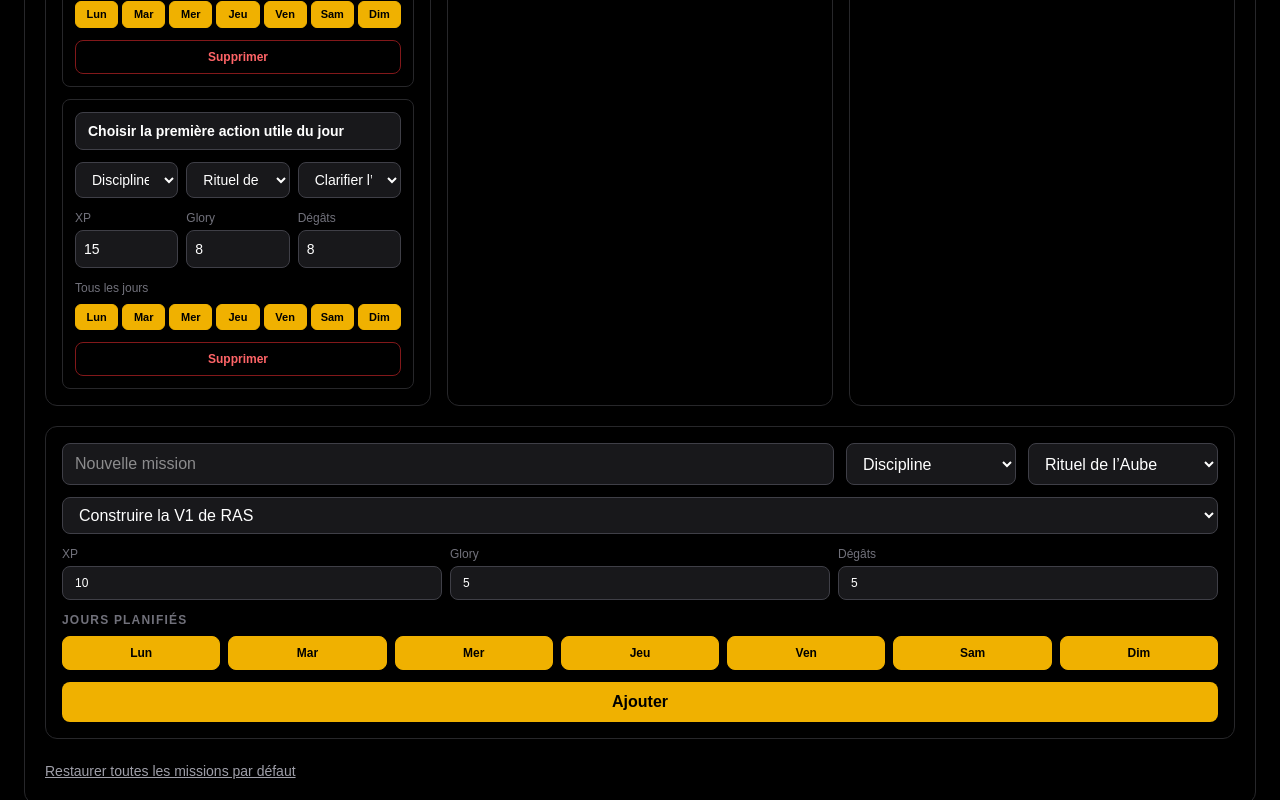
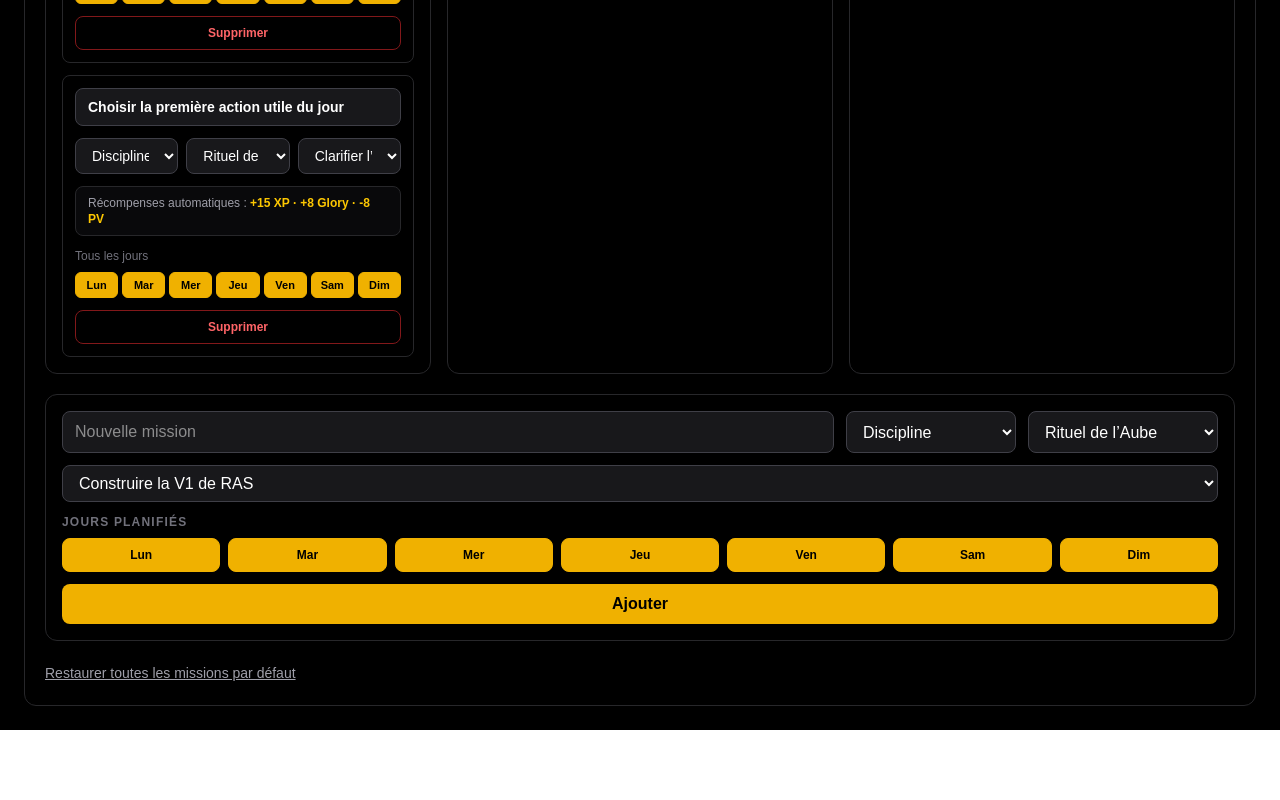
Before and after one commit to RobinWhitman/ras, a Next.js app: page /missions in a window 1280 px wide. Shown: the part 2025-2825 px from the top of the page. After the commit the page ends 2755 px from the top, so only its background shows below. Built offline with nearby package versions, Linux system fonts and the light colour scheme.

Commit message:
Fix Macro Sprint 16 - Projets visibles et recompenses automatiques

```diff
--- a/src/app/projects/page.tsx
+++ b/src/app/projects/page.tsx
@@ -111,6 +111,10 @@ export default function ProjectsPage() {
               0
             );
 
+            const linkedMissionCount = save.dailyMissions.filter(
+              (mission) => mission.projectId === project.id
+            ).length;
+
             return (
               <article
                 key={project.id}
@@ -169,7 +173,7 @@ export default function ProjectsPage() {
                   </p>
                 </div>
 
-                <div className="mt-5 grid grid-cols-2 gap-3 text-sm">
+                <div className="mt-5 grid grid-cols-3 gap-3 text-sm">
                   <div className="rounded-lg border border-zinc-800 p-3">
                     <p className="text-zinc-500">
                       Aujourd’hui
@@ -187,6 +191,16 @@ export default function ProjectsPage() {
 
                     <p className="mt-1 font-bold">
                       {archivedXp} XP
+                    </p>
+                  </div>
+
+                  <div className="rounded-lg border border-zinc-800 p-3">
+                    <p className="text-zinc-500">
+                      Missions
+                    </p>
+
+                    <p className="mt-1 font-bold">
+                      {linkedMissionCount}
                     </p>
                   </div>
                 </div>
--- a/src/components/dashboard/MissionManager.tsx
+++ b/src/components/dashboard/MissionManager.tsx
@@ -12,9 +12,6 @@ type MissionManagerProps = {
     pillar: Pillar,
     ritualId: string,
     daysOfWeek: WeekDay[],
-    xp: number,
-    glory: number,
-    damage: number,
     projectId?: string
   ) => void;
   onUpdateMission: (mission: Mission) => void;
@@ -62,9 +59,8 @@ function formatDays(daysOfWeek: WeekDay[]) {
     .join(", ");
 }
 
-function clampNumber(value: number) {
-  if (!Number.isFinite(value)) return 0;
-  return Math.max(0, Math.round(value));
+function formatRewards(mission: Mission) {
+  return `+${mission.xp} XP · +${mission.glory} Glory · -${mission.damage} PV`;
 }
 
 export default function MissionManager({
@@ -78,31 +74,19 @@ export default function MissionManager({
   const [title, setTitle] = useState("");
   const [pillar, setPillar] = useState<Pillar>("Discipline");
   const [ritualId, setRitualId] = useState("ritual-aube");
-  const [projectId, setProjectId] = useState(projects[0]?.id ?? "project-ras-v1");
-  const [daysOfWeek, setDaysOfWeek] = useState<WeekDay[]>(allWeekDays);
-  const [xp, setXp] = useState(10);
-  const [glory, setGlory] = useState(5);
-  const [damage, setDamage] = useState(5);
+  const [projectId, setProjectId] = useState(
+    projects[0]?.id ?? "project-ras-v1"
+  );
+  const [daysOfWeek, setDaysOfWeek] =
+    useState<WeekDay[]>(allWeekDays);
 
   function handleSubmit(event: React.FormEvent<HTMLFormElement>) {
     event.preventDefault();
 
-    onAddMission(
-      title,
-      pillar,
-      ritualId,
-      daysOfWeek,
-      clampNumber(xp),
-      clampNumber(glory),
-      clampNumber(damage),
-      projectId
-    );
+    onAddMission(title, pillar, ritualId, daysOfWeek, projectId);
 
     setTitle("");
     setDaysOfWeek(allWeekDays);
-    setXp(10);
-    setGlory(5);
-    setDamage(5);
   }
 
   function updateMission(
@@ -212,51 +196,11 @@ export default function MissionManager({
                             </select>
                           </div>
 
-                          <div className="grid grid-cols-3 gap-2">
-                            <label className="text-xs text-zinc-500">
-                              XP
-                              <input
-                                type="number"
-                                min={0}
-                                value={mission.xp}
-                                onChange={(event) =>
-                                  updateMission(mission, {
-                                    xp: clampNumber(Number(event.target.value)),
-                                  })
-                                }
-                                className="mt-1 w-full rounded-lg border border-zinc-700 bg-zinc-900 px-2 py-2 text-sm text-white"
-                              />
-                            </label>
-
-                            <label className="text-xs text-zinc-500">
-                              Glory
-                              <input
-                                type="number"
-                                min={0}
-                                value={mission.glory}
-                                onChange={(event) =>
-                                  updateMission(mission, {
-                                    glory: clampNumber(Number(event.target.value)),
-                                  })
-                                }
-                                className="mt-1 w-full rounded-lg border border-zinc-700 bg-zinc-900 px-2 py-2 text-sm text-white"
-                              />
-                            </label>
-
-                            <label className="text-xs text-zinc-500">
-                              Dégâts
-                              <input
-                                type="number"
-                                min={0}
-                                value={mission.damage}
-                                onChange={(event) =>
-                                  updateMission(mission, {
-                                    damage: clampNumber(Number(event.target.value)),
-                                  })
-                                }
-                                className="mt-1 w-full rounded-lg border border-zinc-700 bg-zinc-900 px-2 py-2 text-sm text-white"
-                              />
-                            </label>
+                          <div className="rounded-lg border border-zinc-800 bg-zinc-950 px-3 py-2 text-xs text-zinc-400">
+                            Récompenses automatiques :{" "}
+                            <span className="font-bold text-yellow-400">
+                              {formatRewards(mission)}
+                            </span>
                           </div>
 
                           <div>
@@ -361,47 +305,6 @@ export default function MissionManager({
               ))}
             </select>
 
-            <div className="grid grid-cols-3 gap-2 lg:col-span-3">
-              <label className="text-xs text-zinc-500">
-                XP
-                <input
-                  type="number"
-                  min={0}
-                  value={xp}
-                  onChange={(event) =>
-                    setXp(clampNumber(Number(event.target.value)))
-                  }
-                  className="mt-1 w-full rounded-lg border border-zinc-700 bg-zinc-900 px-3 py-2 text-white"
-                />
-              </label>
-
-              <label className="text-xs text-zinc-500">
-                Glory
-                <input
-                  type="number"
-                  min={0}
-                  value={glory}
-                  onChange={(event) =>
-                    setGlory(clampNumber(Number(event.target.value)))
-                  }
-                  className="mt-1 w-full rounded-lg border border-zinc-700 bg-zinc-900 px-3 py-2 text-white"
-                />
-              </label>
-
-              <label className="text-xs text-zinc-500">
-                Dégâts
-                <input
-                  type="number"
-                  min={0}
-                  value={damage}
-                  onChange={(event) =>
-                    setDamage(clampNumber(Number(event.target.value)))
-                  }
-                  className="mt-1 w-full rounded-lg border border-zinc-700 bg-zinc-900 px-3 py-2 text-white"
-                />
-              </label>
-            </div>
-
             <div className="lg:col-span-3">
               <p className="mb-2 text-xs font-bold uppercase tracking-widest text-zinc-500">
                 Jours planifiés
--- a/src/data/game.ts
+++ b/src/data/game.ts
@@ -68,13 +68,13 @@ export const projects: Project[] = [
     title: "Construire la V1 de RAS",
   },
   {
-    id: "project-corps-performance",
+    id: "project-corps",
     chapterId: "chapter-ras",
     bossId: "boss-chaos",
     title: "Forger le Corps",
   },
   {
-    id: "project-ordre-mental",
+    id: "project-ordre",
     chapterId: "chapter-ras",
     bossId: "boss-chaos",
     title: "Clarifier l’Ordre Mental",
@@ -117,7 +117,7 @@ export const missions: Mission[] = [
     id: "mission-eau",
     chapterId: "chapter-ras",
     bossId: "boss-chaos",
-    projectId: "project-corps-performance",
+    projectId: "project-corps",
     ritualId: "ritual-aube",
     title: "Boire un grand verre d’eau",
     pillar: "Santé",
@@ -130,7 +130,7 @@ export const missions: Mission[] = [
     id: "mission-priere",
     chapterId: "chapter-ras",
     bossId: "boss-chaos",
-    projectId: "project-ordre-mental",
+    projectId: "project-ordre",
     ritualId: "ritual-aube",
     title: "Faire une prière courte",
     pillar: "Foi",
@@ -143,7 +143,7 @@ export const missions: Mission[] = [
     id: "mission-plan",
     chapterId: "chapter-ras",
     bossId: "boss-chaos",
-    projectId: "project-ordre-mental",
+    projectId: "project-ordre",
     ritualId: "ritual-aube",
     title: "Choisir la première action utile du jour",
     pillar: "Discipline",
@@ -169,7 +169,7 @@ export const missions: Mission[] = [
     id: "mission-seance",
     chapterId: "chapter-ras",
     bossId: "boss-chaos",
-    projectId: "project-corps-performance",
+    projectId: "project-corps",
     ritualId: "ritual-jour",
     title: "Faire la séance prévue",
     pillar: "Force",
@@ -182,7 +182,7 @@ export const missions: Mission[] = [
     id: "mission-preparer-demain",
     chapterId: "chapter-ras",
     bossId: "boss-chaos",
-    projectId: "project-ordre-mental",
+    projectId: "project-ordre",
     ritualId: "ritual-crepuscule",
     title: "Préparer la journée de demain",
     pillar: "Discipline",
@@ -195,7 +195,7 @@ export const missions: Mission[] = [
     id: "mission-gratitude",
     chapterId: "chapter-ras",
     bossId: "boss-chaos",
-    projectId: "project-ordre-mental",
+    projectId: "project-ordre",
     ritualId: "ritual-crepuscule",
     title: "Faire le bilan et exprimer une gratitude",
     pillar: "Foi",
--- a/src/data/projects.ts
+++ b/src/data/projects.ts
@@ -21,23 +21,23 @@ export const projectDetails: ProjectDetails[] = [
     icon: "⚒️",
   },
   {
-    id: "project-corps-performance",
+    id: "project-corps",
     title: "Forger le Corps",
     description:
-      "Transformer l’énergie physique, la santé et l’entraînement en progression visible.",
+      "Transformer l’entraînement, la santé et la récupération en progression durable.",
     objective:
-      "Ancrer les séances, la récupération et les routines de santé dans le système quotidien.",
+      "Ancrer les séances, l’hydratation, la récupération et les routines physiques dans le quotidien.",
     targetXp: 600,
     rewardGlory: 250,
     icon: "💪",
   },
   {
-    id: "project-ordre-mental",
+    id: "project-ordre",
     title: "Clarifier l’Ordre Mental",
     description:
-      "Réduire le chaos par la planification, l’étude, la prière et les décisions utiles.",
+      "Réduire le chaos par la planification, la foi, l’étude et les décisions utiles.",
     objective:
-      "Installer des actions régulières de discipline, savoir et foi pour stabiliser les journées.",
+      "Installer des actions régulières de discipline, savoir et foi pour rendre les journées plus nettes.",
     targetXp: 600,
     rewardGlory: 250,
     icon: "🛡️",
--- a/src/hooks/useGame.ts
+++ b/src/hooks/useGame.ts
@@ -644,27 +644,25 @@ export function useGame() {
   }
 
   function addDailyMission(
-    title: string,
-    pillar: Pillar,
-    ritualId: string,
-    daysOfWeek: WeekDay[] = allWeekDays,
-    xp = 10,
-    glory = 5,
-    damage = 5
-  ) {
+  title: string,
+  pillar: Pillar,
+  ritualId: string,
+  daysOfWeek: WeekDay[] = allWeekDays,
+  projectId = "project-ras-v1"
+) {
     if (ritualStarted || !title.trim() || daysOfWeek.length === 0) return;
 
     const newMission = normalizeMission({
       id: `mission-${Date.now()}`,
       chapterId: "chapter-ras",
       bossId: "boss-chaos",
-      projectId: "project-ras-v1",
+      projectId,
       ritualId,
       title: title.trim(),
       pillar,
-      xp,
-      glory,
-      damage,
+      xp: 10,
+glory: 5,
+damage: 5,
       daysOfWeek,
     });
 
```
